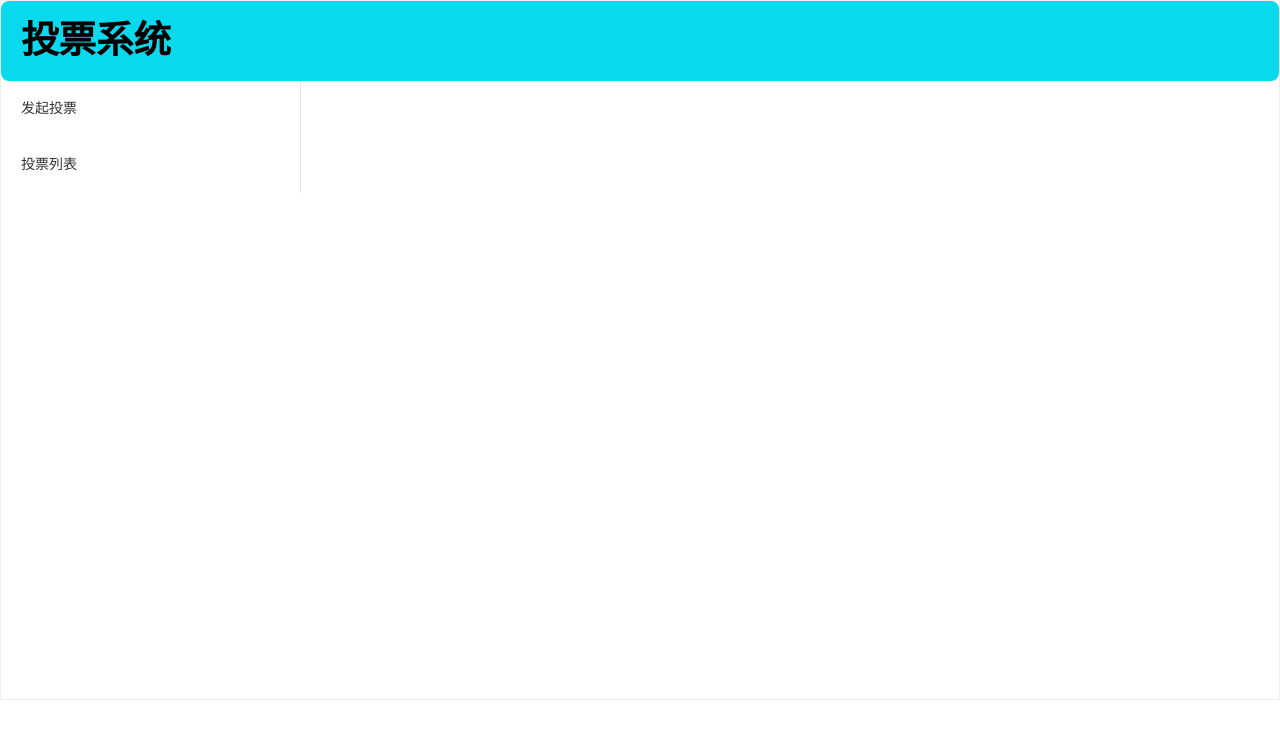
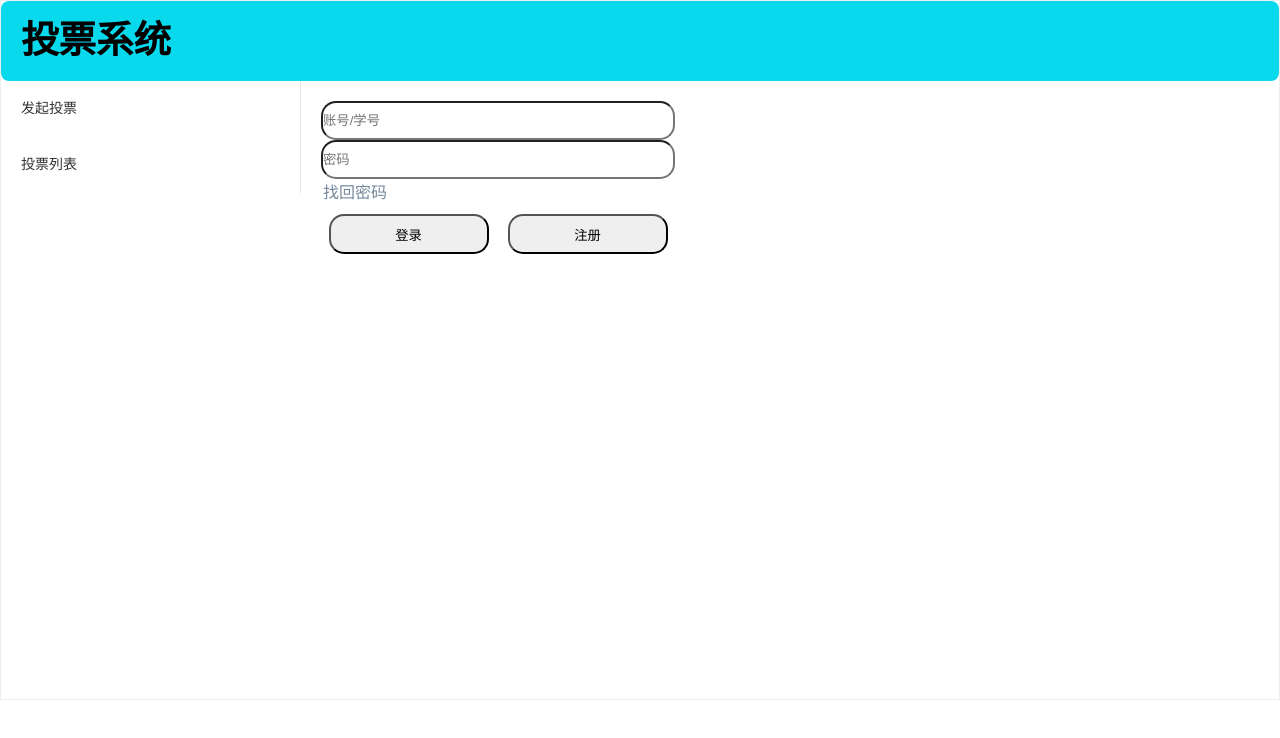
Before and after one commit to shangxinbuyu/practical_training, a Vue app: page / in a window 1280 px wide. Shown: the top 738 px of the page. Built offline with nearby package versions, Linux system fonts and the light colour scheme.

Commit message:
合并
合并

```diff
--- /dev/null
+++ b/src/components/Appddd.vue
@@ -0,0 +1,104 @@
+<template>
+ <div id="app">
+   <body class="meau">
+    <div class="formBox">
+      <form action="" class="FORMF">
+        <br>
+         <router-link to="/studentlogin" id="tatle">学生登录</router-link>
+         <router-link to="/adminlogin" id="tatle">管理员登录</router-link>
+        <div>
+          <router-view></router-view>
+        </div>
+      </form>
+    </div>
+  </body>
+ </div>
+</template>
+
+<script>
+export default {}
+</script>
+
+<style scoped>
+.meau {
+  position: relative;
+  padding: 40vh;
+  background-image: linear-gradient(125deg, #ff0000, #4562e0, #da6262, #ffbb00);
+  background-size: 250%;
+  animation: bgmove 10s infinite;
+}
+
+@keyframes bgmove {
+  0% {
+    background-position: 0% 50%;
+  }
+
+  50% {
+    background-position: 100% 50%;
+  }
+
+  100% {
+    background-position: 0% 50%;
+  }
+}
+
+.kuang {
+  width: 350px;
+  height: 35px;
+  border-radius: 15px;
+  margin-left: auto;
+  margin-right: auto;
+  display: block;
+}
+
+.formBox {
+  width: 460px;
+  height: 350px;
+  background-color: rgba(0, 0, 0, 0);
+  background-color: aliceblue;
+  border-radius: 15px;
+  margin-left: auto;
+  margin-right: auto;
+  opacity: 0.6;
+}
+
+ #tatle {
+  text-decoration: none;
+  text-align: center;
+  color: black;
+  margin-top: 40px;
+  margin-left: 100px;
+  font-weight: 800;
+}
+
+ #tatle.router-link-active{
+  color:aquamarine;
+
+}
+
+.inbox {
+  width: 350px;
+  height: 35px;
+  margin-left: auto;
+  margin-right: auto;
+  display: block;
+}
+
+.w, .w2 {
+  width: 160px;
+  height: 40px;
+  border-radius: 15px;
+  display: flex;
+  margin-left: auto;
+  margin-right: auto;
+  text-align: center;
+  justify-content: center;
+  align-items: center;
+}
+
+.box1 {
+  display: flex;
+  margin-left: auto;
+  margin-right: auto;
+}
+</style>
--- /dev/null
+++ b/src/pages/AdminLogin.vue
@@ -0,0 +1,66 @@
+<template>
+  <div id="app">
+    <div class="formBox">
+    <form action="" class="FORMF">
+      <p><input type="text" name="" id="" class="kuang" placeholder="管理员账号"></p>
+      <p><input type="password" name="" id="" class="kuang" placeholder="密码"></p>
+      <div class="inbox">
+        <nav class="box1">
+          <input type="submit" value="登录" class="w">
+        </nav>
+      </div>
+    </form>
+  </div>
+  </div>
+</template>
+
+<script>
+export default {
+
+}
+</script>
+
+<style scoped>
+.kuang {
+  width: 350px;
+  height: 35px;
+  border-radius: 15px;
+  margin-left: auto;
+  margin-right: auto;
+  display: block;
+}
+
+.tatle {
+  text-align: center;
+  color: rgb(0, 136, 255);
+  margin-top: 40px;
+  margin-left: 100px;
+  font-weight: 800;
+}
+
+.inbox {
+  width: 350px;
+  height: 35px;
+  margin-left: auto;
+  margin-right: auto;
+  display: block;
+}
+
+.w, .w2 {
+  width: 160px;
+  height: 40px;
+  border-radius: 15px;
+  display: flex;
+  margin-left: auto;
+  margin-right: auto;
+  text-align: center;
+  justify-content: center;
+  align-items: center;
+}
+
+.box1 {
+  display: flex;
+  margin-left: auto;
+  margin-right: auto;
+}
+</style>
--- /dev/null
+++ b/src/pages/RegisterLogin.vue
@@ -0,0 +1,97 @@
+<template>
+  <div id="app">
+
+    <h2>注册</h2>
+    <div class="formBox">
+      <form action="" class="FORMF">
+        <p><input type="text" class="kuang0" placeholder="请输入用户账号" required></p>
+        <p><input type="password" class="kuang1" placeholder="密码" v-model="pwd1"></p>
+        <p><input type="password" class="kuang2" placeholder="请再次输入密码" v-model="pwd2"></p>
+        <div class="inbox">
+          <nav class="box1">
+            <input type="button" value="注册" class="w" @click="login">
+          </nav>
+        </div>
+      </form>
+    </div>
+  </div>
+</template>
+
+<script>
+export default {
+  data() {
+    return {
+      pwd1: '',
+      pwd2: ''
+    }
+  },
+  methods: {
+
+      login() {
+        if (this.pwd1 === this.pwd2) {
+          // 密码一致，可以进行下一步操作
+          console.log('密码一致');
+
+          // 这里可以添加其他逻辑，例如发送请求到服务器进行注册等
+        } else {
+          // 密码不一致，提示用户
+          return alert('两次输入的密码不一致，请重新输入');
+        }
+      }
+
+
+  }
+}
+</script>
+
+<style scoped>
+h2 {
+  text-align: center;
+}
+
+.kuang0,
+.kuang1,
+.kuang2 {
+  width: 350px;
+  height: 35px;
+  border-radius: 15px;
+  margin-left: auto;
+  margin-right: auto;
+  display: block;
+}
+
+.tatle {
+  text-align: center;
+  color: rgb(0, 136, 255);
+  margin-top: 40px;
+  margin-left: 100px;
+  font-weight: 800;
+}
+
+.inbox {
+  width: 350px;
+  height: 35px;
+  margin-left: auto;
+  margin-right: auto;
+  display: block;
+}
+
+.w,
+.w2 {
+  width: 160px;
+  height: 40px;
+  border-radius: 15px;
+  display: flex;
+  margin-left: auto;
+  margin-right: auto;
+  text-align: center;
+  justify-content: center;
+  align-items: center;
+}
+
+.box1 {
+  display: flex;
+  margin-left: auto;
+  margin-right: auto;
+}
+</style>
--- /dev/null
+++ b/src/pages/StudentLogin.vue
@@ -0,0 +1,76 @@
+<template>
+  <div id="app">
+    <div class="formBox">
+    <form action="" class="FORMF">
+      <p><input type="text" name="" id="" class="kuang" placeholder="账号/学号"></p>
+      <p><input type="password" name="" id="" class="kuang" placeholder="密码"></p>
+      <a href="" class="kuang">找回密码</a>
+      <div class="inbox">
+        <nav class="box1">
+          <input type="submit" value="登录" class="w">&nbsp;&nbsp;
+         <input type="button" value="注册" class="w2" @click="clickseach">
+        </nav>
+      </div>
+    </form>
+  </div>
+  </div>
+</template>
+
+<script>
+export default {
+  methods:{
+   clickseach() {
+    // 执行一些逻辑后...
+    this.$router.push({ path: '/registerlogin' });
+  }
+}
+
+}
+</script>
+
+<style scoped>
+.kuang {
+  text-decoration: none;
+  color: rgb(115, 137, 156);
+  width: 350px;
+  height: 35px;
+  border-radius: 15px;
+  margin-left: auto;
+  margin-right: auto;
+  display: block;
+}
+
+.tatle {
+  text-align: center;
+  color: rgb(0, 136, 255);
+  margin-top: 40px;
+  margin-left: 100px;
+  font-weight: 800;
+}
+
+.inbox {
+  width: 350px;
+  height: 35px;
+  margin-left: auto;
+  margin-right: auto;
+  display: block;
+}
+
+.w, .w2 {
+  width: 160px;
+  height: 40px;
+  border-radius: 15px;
+  display: flex;
+  margin-left: auto;
+  margin-right: auto;
+  text-align: center;
+  justify-content: center;
+  align-items: center;
+}
+
+.box1 {
+  display: flex;
+  margin-left: auto;
+  margin-right: auto;
+}
+</style>
```
Also changed, not shown: src/router/index.js (+8 -1 lines).
